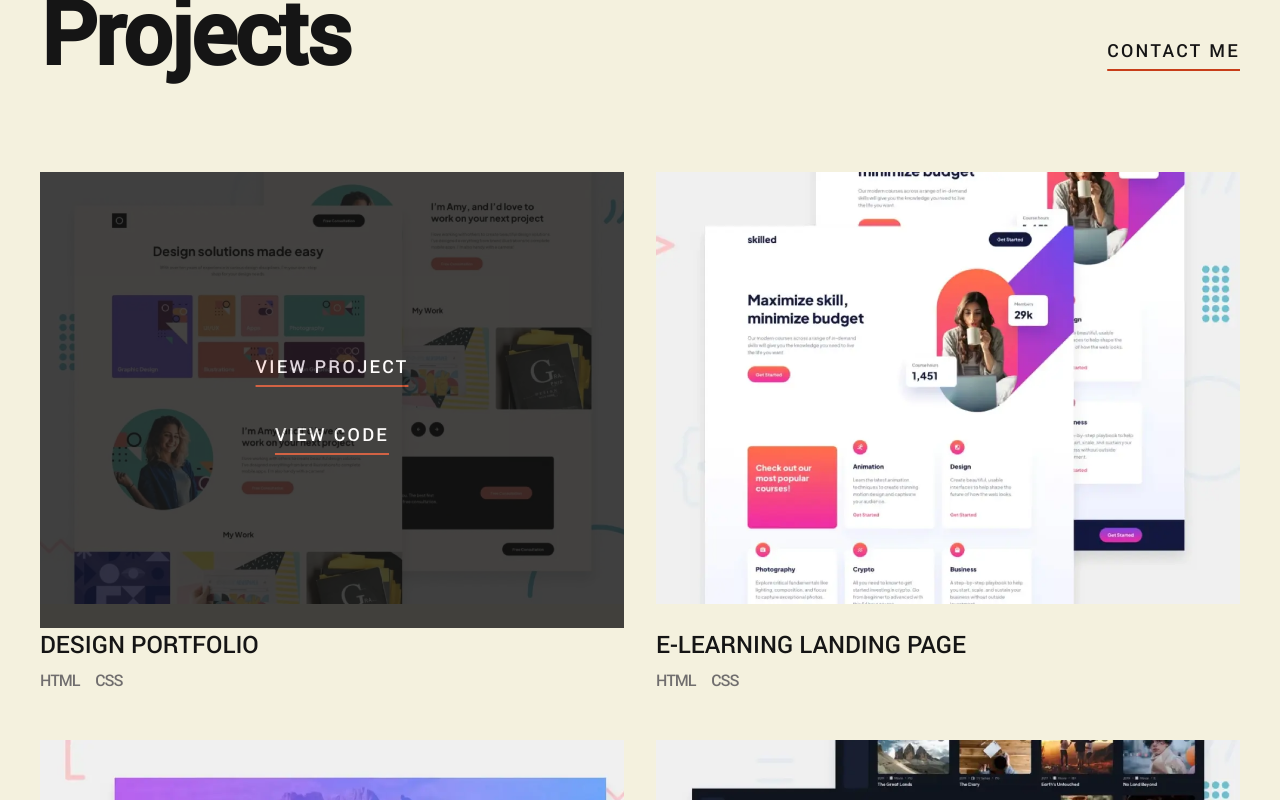
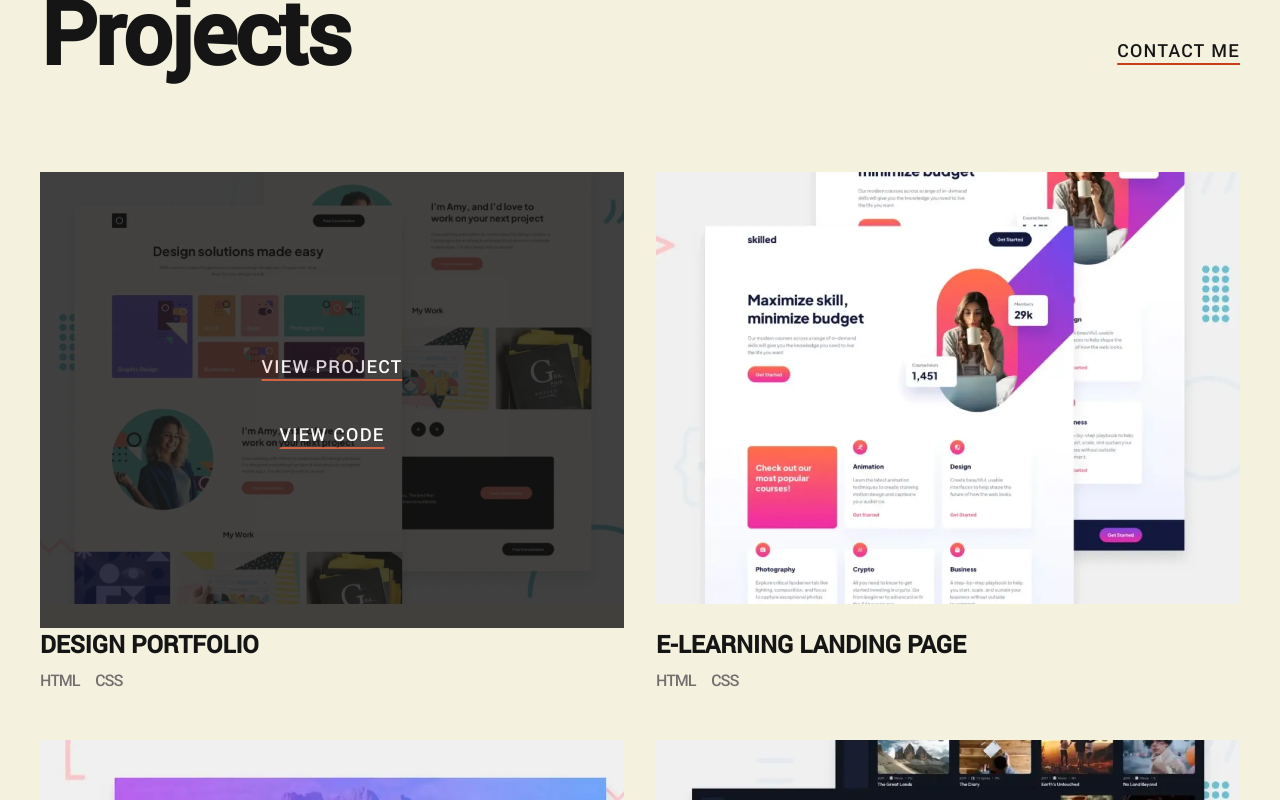
Before and after one commit to Csabooo/portfoilo-react, a React (Vite) app: page / in a window 1280 px wide. Both pictures are taken after a click on the element 332 px from the left and 1649 px from the top of the page. Shown: the part 1249-2049 px from the top of the page. Built offline with nearby package versions, Linux system fonts and the light colour scheme.

Commit message:
desktop version v2.0

```diff
--- a/src/components/Header.jsx
+++ b/src/components/Header.jsx
@@ -95,7 +95,7 @@ function Header() {
           <h1 className="font-bold pt-9">Nice to meet you!</h1>
           <h1 className="pt-5">
             I’m{" "}
-            <span className="text-red font-windson pt-10 text-7xl">
+            <span className="text-red font-windson pt-12 text-7xl">
               Csaba Müller
             </span>
           </h1>
@@ -108,7 +108,7 @@ function Header() {
           <div className="pb-20">
             <a
               href="#contact"
-              className="inline tracking-[2.29px] text-black decoration_underline">
+              className="inline tracking-[1.29px] text-black decoration_underline">
               CONTACT ME
             </a>
           </div>
--- a/src/components/ProjectItem.jsx
+++ b/src/components/ProjectItem.jsx
@@ -18,12 +18,12 @@ function ProjectItem({ smallImage, largeImage, title, technologies }) {
           <div className="absolute lg:flex w-full h-full bg-black opacity-80 z-20 justify-center items-center ">
             <div className="flex flex-col justify-center items-center ">
               <a href="index.html" className="lg:px-0">
-                <p className="inline  text-white tracking-[2.29px] decoration_underline ">
+                <p className="inline  text-white tracking-[1.29px] decoration_underline ">
                   VIEW PROJECT
                 </p>
               </a>
               <a href="index.html" className="lg:pt-10 lg:px-0">
-                <p className="inline pl-7 lg:pl-0 text-white tracking-[2.29px] decoration_underline">
+                <p className="inline pl-7 lg:pl-0 text-white tracking-[1.29px] decoration_underline">
                   VIEW CODE
                 </p>
               </a>
--- a/src/components/Projects.jsx
+++ b/src/components/Projects.jsx
@@ -40,7 +40,7 @@ function Projects() {
       <div className="flex justify-between pt-20 pb-8 md:pb-16 lg:pt-20 lg:pb-24">
         <h1 className="text-left ">Projects</h1>
         <a href="#contact" className="block px-0">
-          <p className="relative text-black tracking-[2.29px] decoration_underline md:pt-8 lg:pt-12">
+          <p className="relative text-black tracking-[1.29px] decoration_underline md:pt-8 lg:pt-12">
             CONTACT ME
           </p>
         </a>
--- a/src/index.css
+++ b/src/index.css
@@ -23,6 +23,10 @@
 
   a {
     @apply md:pr-6;
+  }
+
+  a p {
+    @apply relative -bottom-2 pb-0 md:bottom-0;
   }
 
   a:hover {
@@ -103,10 +107,10 @@
   }
 
   .decoration_underline {
-    @apply underline decoration-red decoration-2 underline-offset-[12px];
+    @apply underline decoration-red decoration-2 underline-offset-[6px];
   }
   .decoration_underline_name {
-    @apply underline decoration-red decoration-[4px] underline-offset-[8px];
+    @apply underline decoration-red decoration-[4px] underline-offset-[6px];
   }
 
   .inputField {
--- a/tailwind.config.js
+++ b/tailwind.config.js
@@ -29,7 +29,7 @@ module.exports = {
           "24px",
           {
             lineHeight: "32px",
-            fontWeight: "500",
+            fontWeight: "600",
           },
         ],
         body_L: [
```
